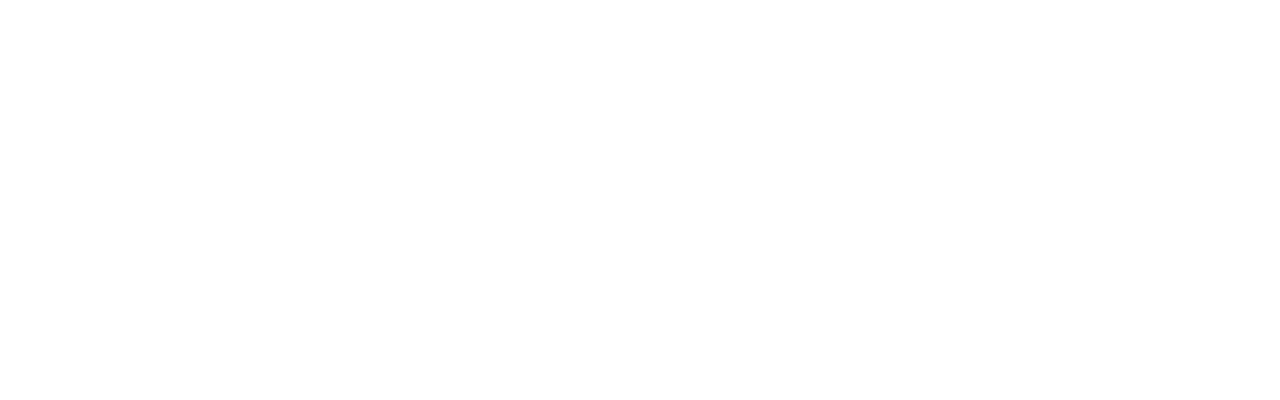
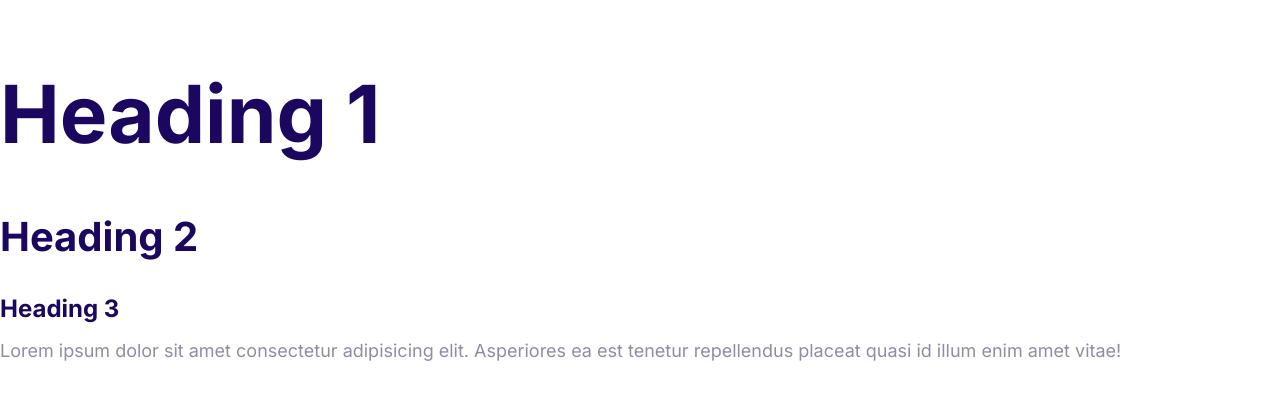
Before and after one commit to VictorXiangUSC/Victor, a plain HTML site: page index.html in a window 1280 px wide. Drawn offline with Linux system fonts and the light colour scheme.

Commit message:
Define the Style for the Fonts

```diff
--- a/CSS/styles.css
+++ b/CSS/styles.css
@@ -4,5 +4,54 @@
     --color-accent: #3400ff;
     --color-heading: #1b0760;
     --color-body: #918ca4;
+}
 
+html {
+    font-size: 62.5%;
 }
+
+body {
+    font-family: 'Inter', sans-serif;
+    font-size: 2.5rem;
+    line-height: 1.5;
+    color: var(--color-body);
+}
+
+h1, h2, h3 {
+    color: var(--color-heading);
+    margin-bottom: 1rem;
+}
+
+h1 {
+    font-size: 7rem;
+}
+
+h2 {
+    font-size: 4rem;
+}
+
+h3 {
+    font-size: 3rem;
+}
+
+p {
+    margin-top: 0;
+}
+
+@media screen and (min-width: 1024px){
+    body {
+        font-size: 1.8rem;
+    }
+
+    h1 {
+        font-size: 8rem;
+    }
+
+    h2 {
+        font-size: 4rem;
+    }
+
+    h3 {
+        font-size: 2.4rem;
+    }
+}
--- a/index.html
+++ b/index.html
@@ -5,8 +5,22 @@
     <meta http-equiv="X-UA-Compatible" content="IE=edge" />
     <meta name="viewport" content="width=device-width, initial-scale=1.0" />
     <title>Document</title>
+    <link rel="preconnect" href="https://fonts.googleapis.com" />
+    <link rel="preconnect" href="https://fonts.gstatic.com" crossorigin />
+    <link
+      href="https://fonts.googleapis.com/css2?family=Inter:wght@400;700&display=swap"
+      rel="stylesheet"
+    />
     <link rel="stylesheet" href="CSS/normalize.css" />
     <link rel="stylesheet" href="CSS/styles.css" />
   </head>
-  <body></body>
+  <body>
+    <h1>Heading 1</h1>
+    <h2>Heading 2</h2>
+    <h3>Heading 3</h3>
+    <p>
+      Lorem ipsum dolor sit amet consectetur adipisicing elit. Asperiores ea est
+      tenetur repellendus placeat quasi id illum enim amet vitae!
+    </p>
+  </body>
 </html>
```
